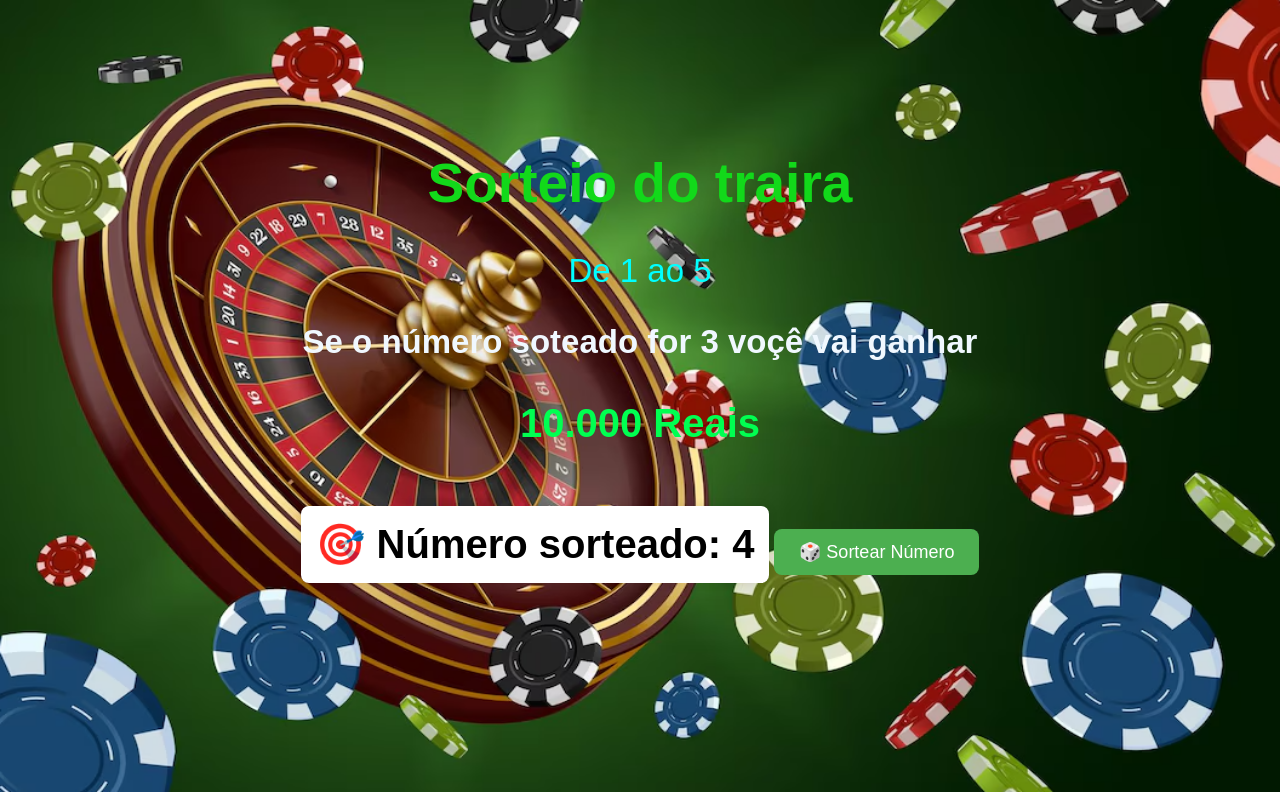
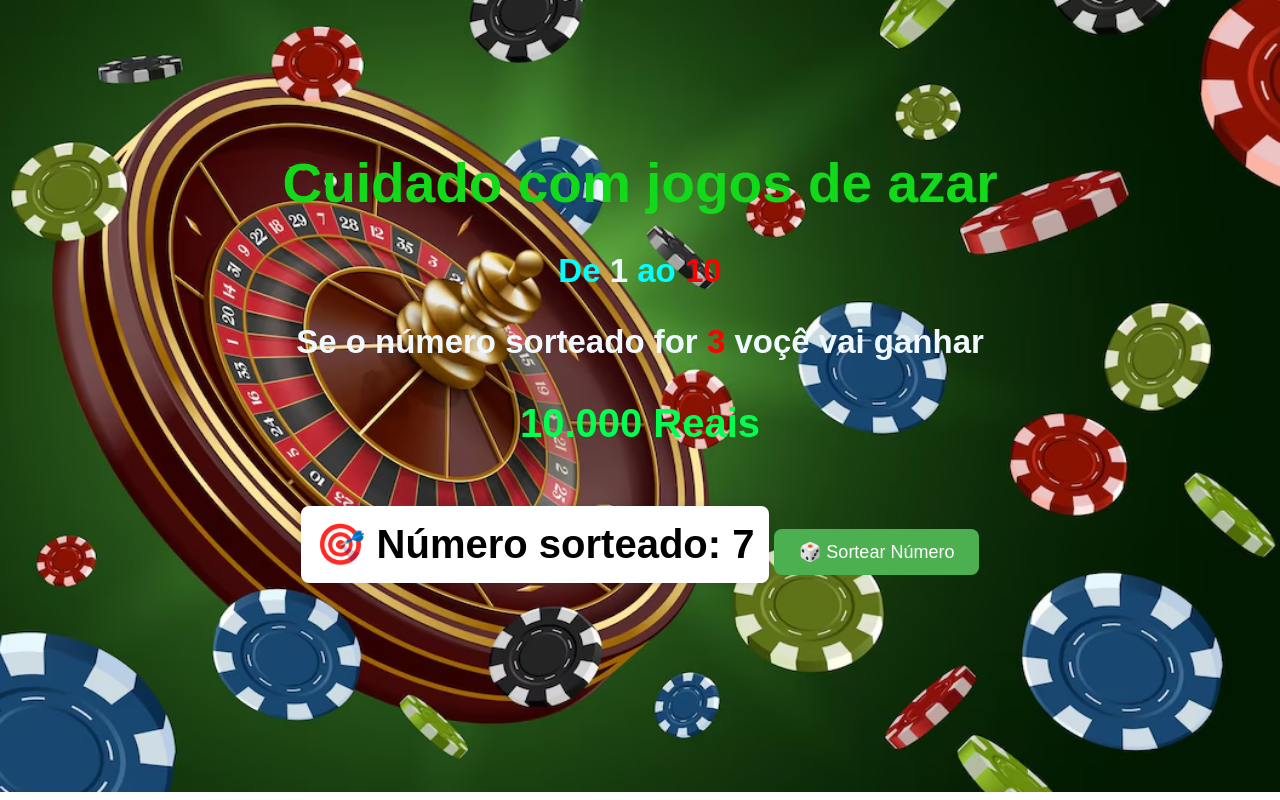
Before and after one commit to Tarcizio502/sorteio-do-traira-2, a plain HTML site: page index.html in a window 1280 px wide. Both pictures are taken after a click on the button "🎲 Sortear Número". Drawn offline with Linux system fonts and the light colour scheme.

Commit message:
Fiz algumas mudanças no p,h1 e h2 também almentei a quantidade de numeros

```diff
--- a/index.html
+++ b/index.html
@@ -8,9 +8,15 @@
   </head>
   <body>
     <div class="img"><img src="./Captura de tela 2025-07-09 112557.png" /></div>
-    <h1>Sorteio do traira</h1>
-    <p>De 1 ao 5</p>
-    <h2>Se o número soteado for 3 voçê vai ganhar</h2>
+    <h1>Cuidado com jogos de azar</h1>
+    <p>
+      De <span style="color: aliceblue">1</span> ao
+      <span style="color: #f00">10</span>
+    </p>
+    <h2>
+      Se o número sorteado for <span style="color: #f00">3</span> voçê vai
+      ganhar
+    </h2>
     <h3>10.000 Reais</h3>
     <div class="resultado" id="resultado">Clique para sortear</div>
     <button id="btnSortear">🎲 Sortear Número</button>
--- a/sorte.js
+++ b/sorte.js
@@ -14,11 +14,11 @@ document.getElementById("btnSortear").addEventListener("click", function () {
   let contador = 0;
   let intervalo = setInterval(() => {
     contador++;
-    resultadoEl.textContent = sortearNumero(1, 5); // números passando rápido
+    resultadoEl.textContent = sortearNumero(1, 10); // números passando rápido
     if (contador > 20) {
       // após 20 trocas, para
       clearInterval(intervalo);
-      resultadoEl.textContent = "🎯 Número sorteado: " + sortearNumero(1, 5);
+      resultadoEl.textContent = "🎯 Número sorteado: " + sortearNumero(1, 10);
     }
   }, 100); // troca a cada 100ms
 });
--- a/style.css
+++ b/style.css
@@ -13,6 +13,7 @@ h1 {
 p {
   color: aqua;
   font-size: 33px;
+  font-weight: 700;
 }
 
 h2 {
```
